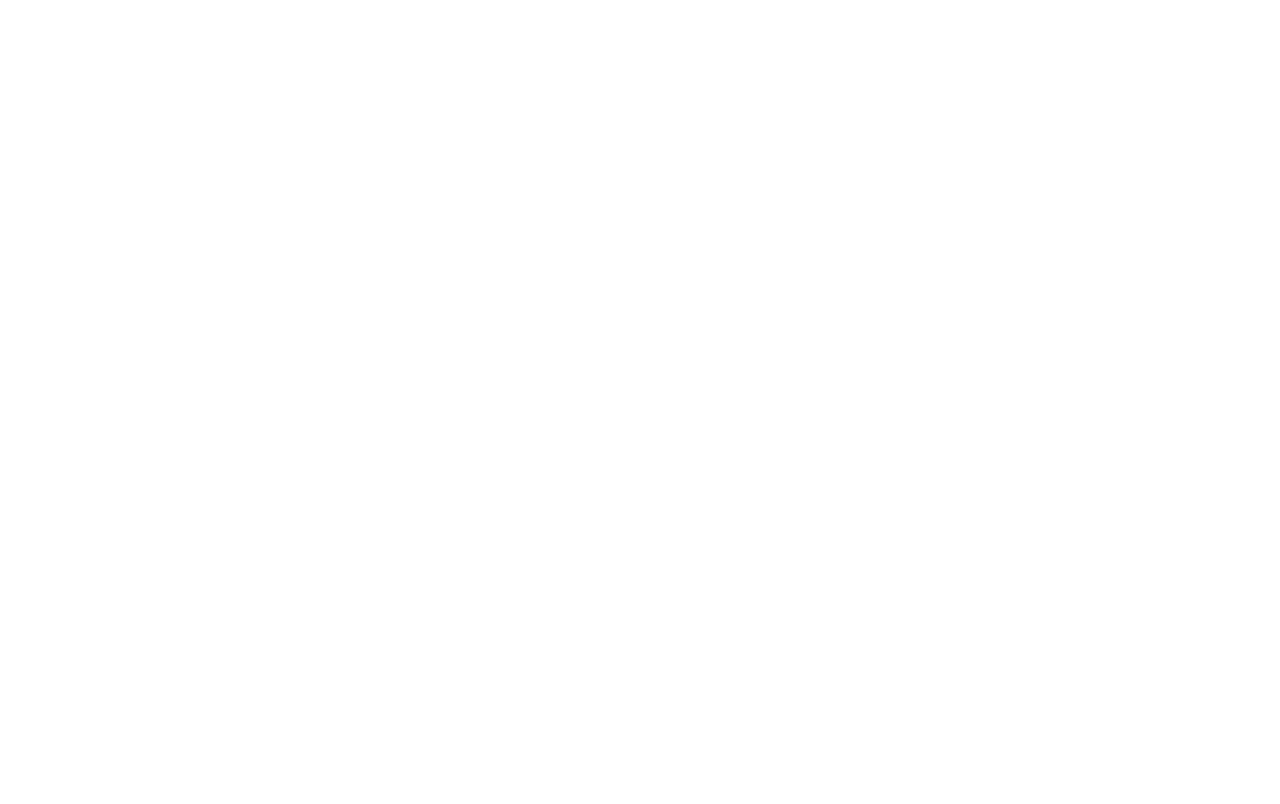
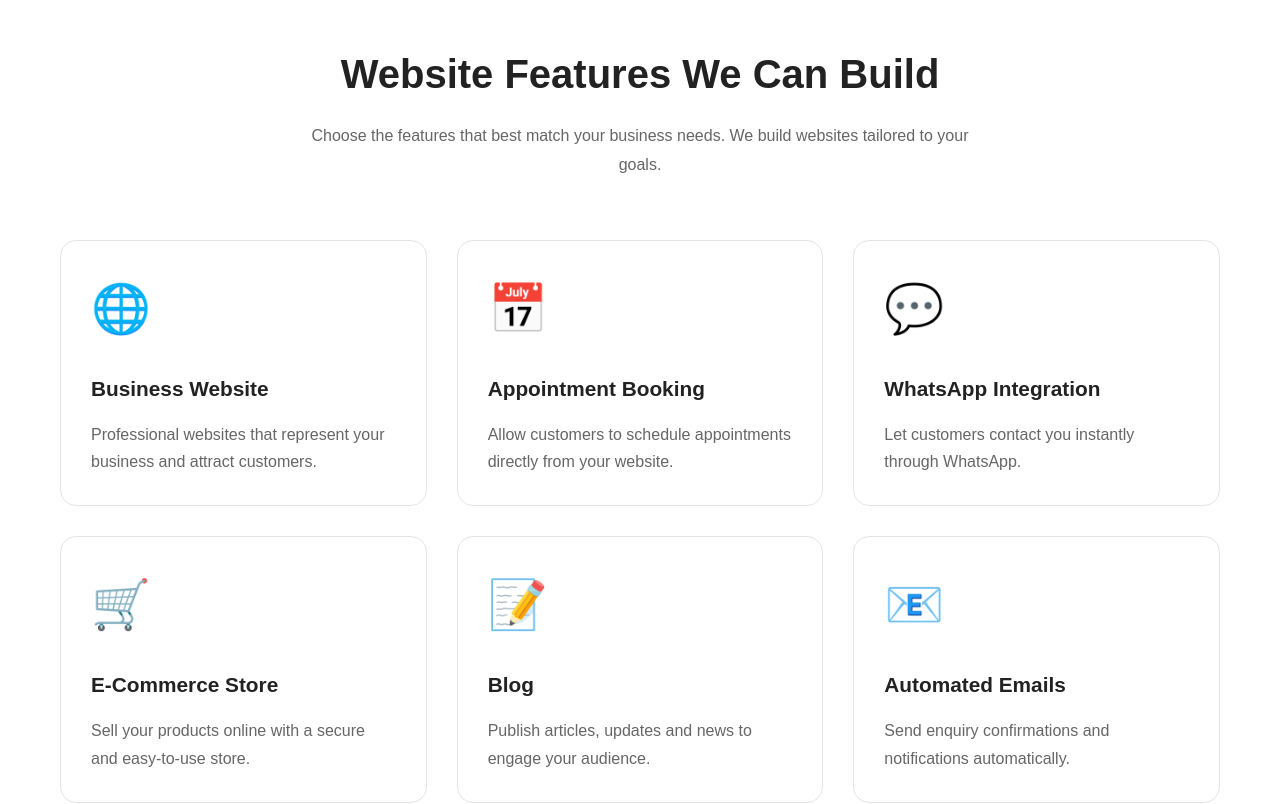
Before and after one commit to Priyadharshinirameshkumar/customer-web-builds, a React (Vite) app: page / in a window 1280 px wide. Shown: the part 1720-2524 px from the top of the page. Before the commit the page ends 1682 px from the top, so only its background shows below. Built offline with nearby package versions, Linux system fonts and the light colour scheme.

Commit message:
Build website features section with reusable feature cards

```diff
--- /dev/null
+++ b/src/components/FeatureCard/FeatureCard.css
@@ -0,0 +1,28 @@
+.feature-card {
+  background-color: white;
+  border: 1px solid var(--border-color);
+  border-radius: 16px;
+  padding: 30px;
+  transition: var(--transition);
+  height: 100%;
+}
+
+.feature-card:hover {
+  transform: translateY(-8px);
+  box-shadow: 0 12px 25px rgba(0, 0, 0, 0.08);
+}
+
+.feature-icon {
+  font-size: 3rem;
+  margin-bottom: 24px;
+}
+
+.feature-card h3 {
+  font-size: 1.3rem;
+  margin-bottom: 16px;
+}
+
+.feature-card p {
+  color: var(--text-secondary);
+  line-height: 1.7;
+}
--- /dev/null
+++ b/src/components/FeatureCard/FeatureCard.tsx
@@ -0,0 +1,27 @@
+import "./FeatureCard.css";
+
+interface FeatureCardProps {
+  title: string;
+  description: string;
+  icon: string;
+}
+
+function FeatureCard({
+  title,
+  description,
+  icon,
+}: FeatureCardProps) {
+  return (
+    <div className="feature-card">
+      <div className="feature-icon">
+        {icon}
+      </div>
+
+      <h3>{title}</h3>
+
+      <p>{description}</p>
+    </div>
+  );
+}
+
+export default FeatureCard;
--- /dev/null
+++ b/src/components/WebsiteFeatures/WebsiteFeatures.css
@@ -0,0 +1,18 @@
+.website-features {
+  padding: 80px 0;
+  background-color: white;
+}
+
+.features-grid {
+  display: grid;
+  grid-template-columns: repeat(auto-fit, minmax(280px, 1fr));
+  gap: 30px;
+}
+
+/* Tablet */
+
+@media (max-width: 768px) {
+  .features-grid {
+    gap: 20px;
+  }
+}
--- /dev/null
+++ b/src/components/WebsiteFeatures/WebsiteFeatures.tsx
@@ -0,0 +1,40 @@
+import "./WebsiteFeatures.css";
+
+import FeatureCard from "../FeatureCard/FeatureCard";
+import { websiteFeaturesData } from "../../data/websiteFeatures";
+
+function WebsiteFeatures() {
+  return (
+    <section className="website-features">
+      <div className="container">
+
+        <h2 className="section-title">
+          Website Features We Can Build
+        </h2>
+
+        <p className="section-description">
+          Choose the features that best match your business
+          needs. We build websites tailored to your goals.
+        </p>
+
+        <div className="features-grid">
+
+          {websiteFeaturesData.map((feature) => (
+
+            <FeatureCard
+              key={feature.id}
+              title={feature.title}
+              description={feature.description}
+              icon={feature.icon}
+            />
+
+          ))}
+
+        </div>
+
+      </div>
+    </section>
+  );
+}
+
+export default WebsiteFeatures;
--- /dev/null
+++ b/src/data/websiteFeatures.ts
@@ -0,0 +1,60 @@
+import { type WebsiteFeature } from "../types/websiteFeature";
+
+export const websiteFeaturesData: WebsiteFeature[] = [
+  {
+    id: 1,
+    title: "Business Website",
+    description:
+      "Professional websites that represent your business and attract customers.",
+    icon: "🌐",
+  },
+  {
+    id: 2,
+    title: "Appointment Booking",
+    description:
+      "Allow customers to schedule appointments directly from your website.",
+    icon: "📅",
+  },
+  {
+    id: 3,
+    title: "WhatsApp Integration",
+    description:
+      "Let customers contact you instantly through WhatsApp.",
+    icon: "💬",
+  },
+  {
+    id: 4,
+    title: "E-Commerce Store",
+    description:
+      "Sell your products online with a secure and easy-to-use store.",
+    icon: "🛒",
+  },
+  {
+    id: 5,
+    title: "Blog",
+    description:
+      "Publish articles, updates and news to engage your audience.",
+    icon: "📝",
+  },
+  {
+    id: 6,
+    title: "Automated Emails",
+    description:
+      "Send enquiry confirmations and notifications automatically.",
+    icon: "📧",
+  },
+  {
+    id: 7,
+    title: "SEO Optimization",
+    description:
+      "Improve your website's visibility in search engine results.",
+    icon: "🔍",
+  },
+  {
+    id: 8,
+    title: "Website Maintenance",
+    description:
+      "Keep your website secure, updated and running smoothly.",
+    icon: "🛠️",
+  },
+];
--- a/src/pages/Home/Home.tsx
+++ b/src/pages/Home/Home.tsx
@@ -1,11 +1,13 @@
 import Hero from "../../components/Hero/Hero";
 import WhyChooseUs from "../../components/WhyChooseUs/WhyChooseUs";
+import WebsiteFeatures from "../../components/WebsiteFeatures/WebsiteFeatures";
 
 function Home() {
   return (
     <>
       <Hero />
       <WhyChooseUs />
+      <WebsiteFeatures />
     </>
   );
 }
--- /dev/null
+++ b/src/types/websiteFeature.ts
@@ -0,0 +1,6 @@
+export interface WebsiteFeature {
+  id: number;
+  title: string;
+  description: string;
+  icon: string;
+}
```
